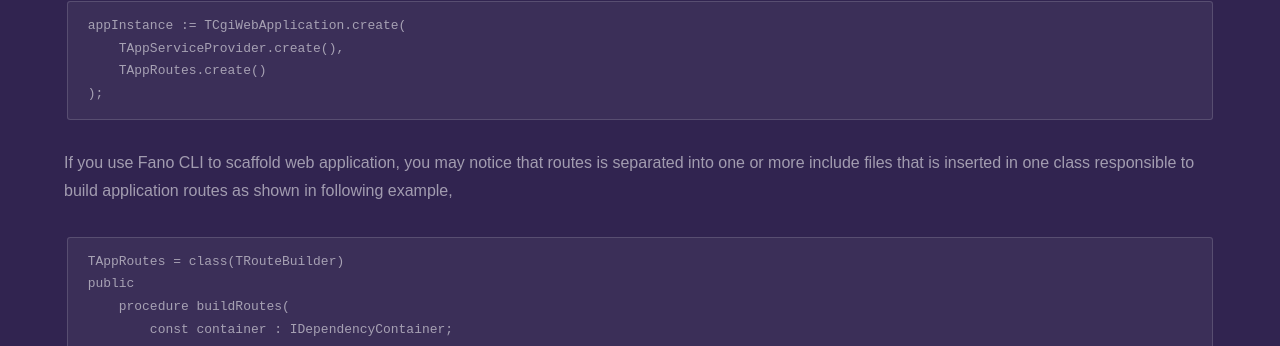
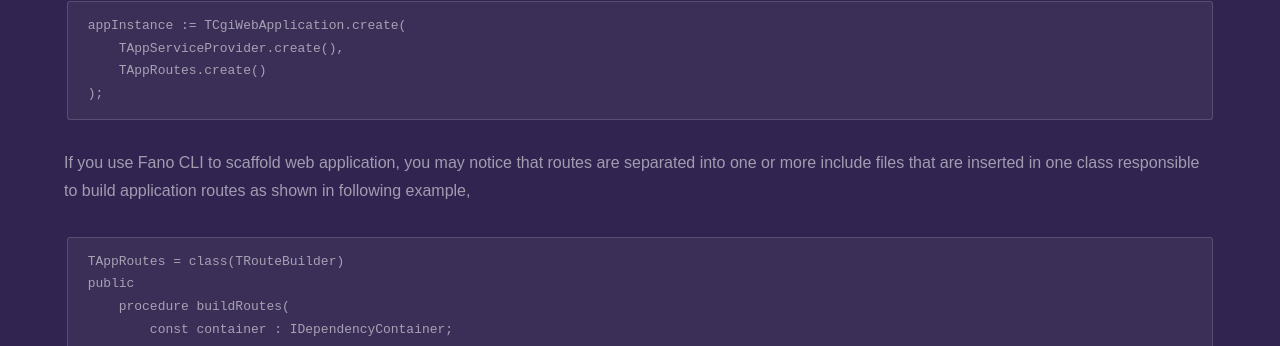
Before and after one commit to fanoframework/fanoframework.github.io, a Jekyll site: the page built from working-with-router/index.md, in a window 1280 px wide and 900 px high, scrolled down 2481 px. Shown: the part 106-452 px from the top of the window. Built offline with Jekyll 4.4.1, drawn with Linux system fonts in a browser that asks for light colours; our own code applies the rules of GitHub Pages for plain Markdown files.

Commit message:
fix typo error

````diff
--- a/working-with-router/index.md
+++ b/working-with-router/index.md
@@ -96,7 +96,7 @@ appInstance := TCgiWebApplication.create(
 );
 ```
 
-If you use Fano CLI to scaffold web application, you may notice that routes is separated into one or more include files that is inserted in one class responsible to build application routes as shown in following example,
+If you use Fano CLI to scaffold web application, you may notice that routes are separated into one or more include files that are inserted in one class responsible to build application routes as shown in following example,
 
 ```
 TAppRoutes = class(TRouteBuilder)
````
